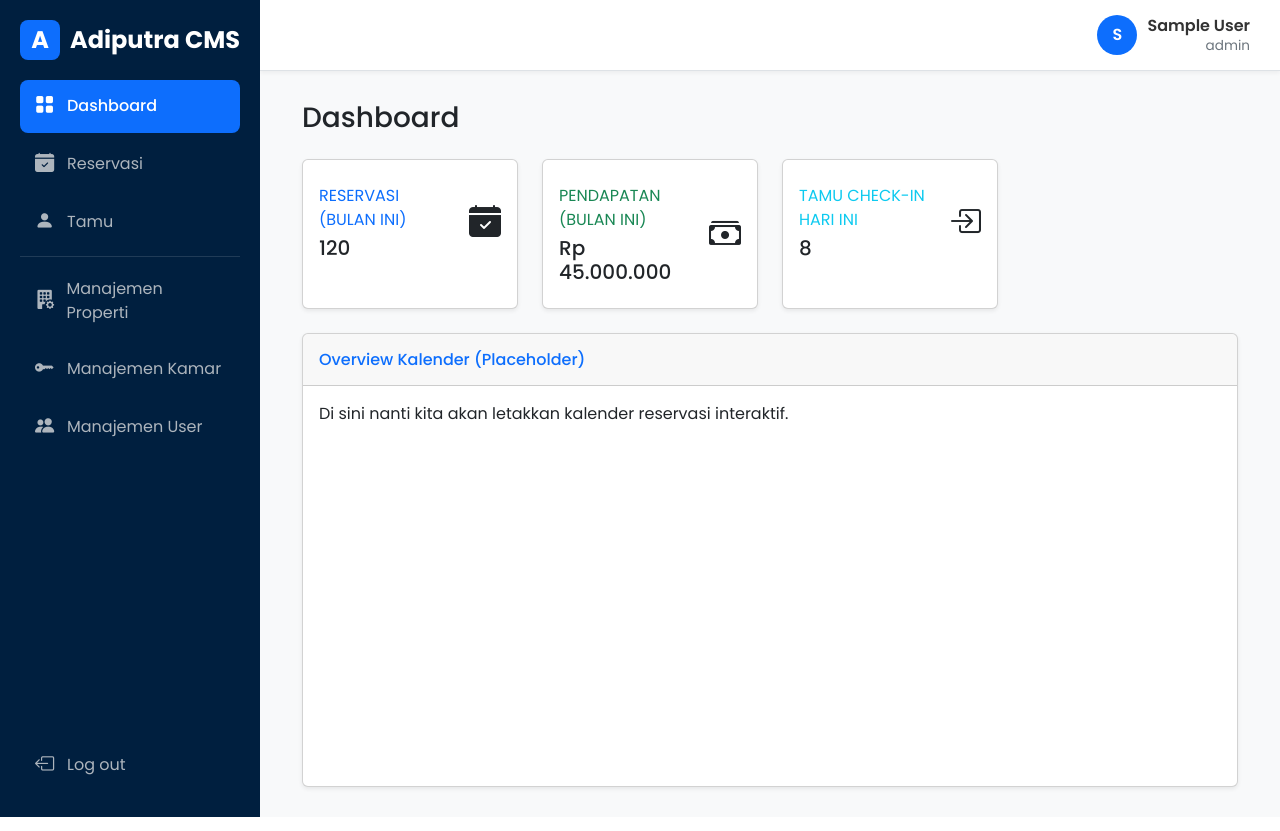
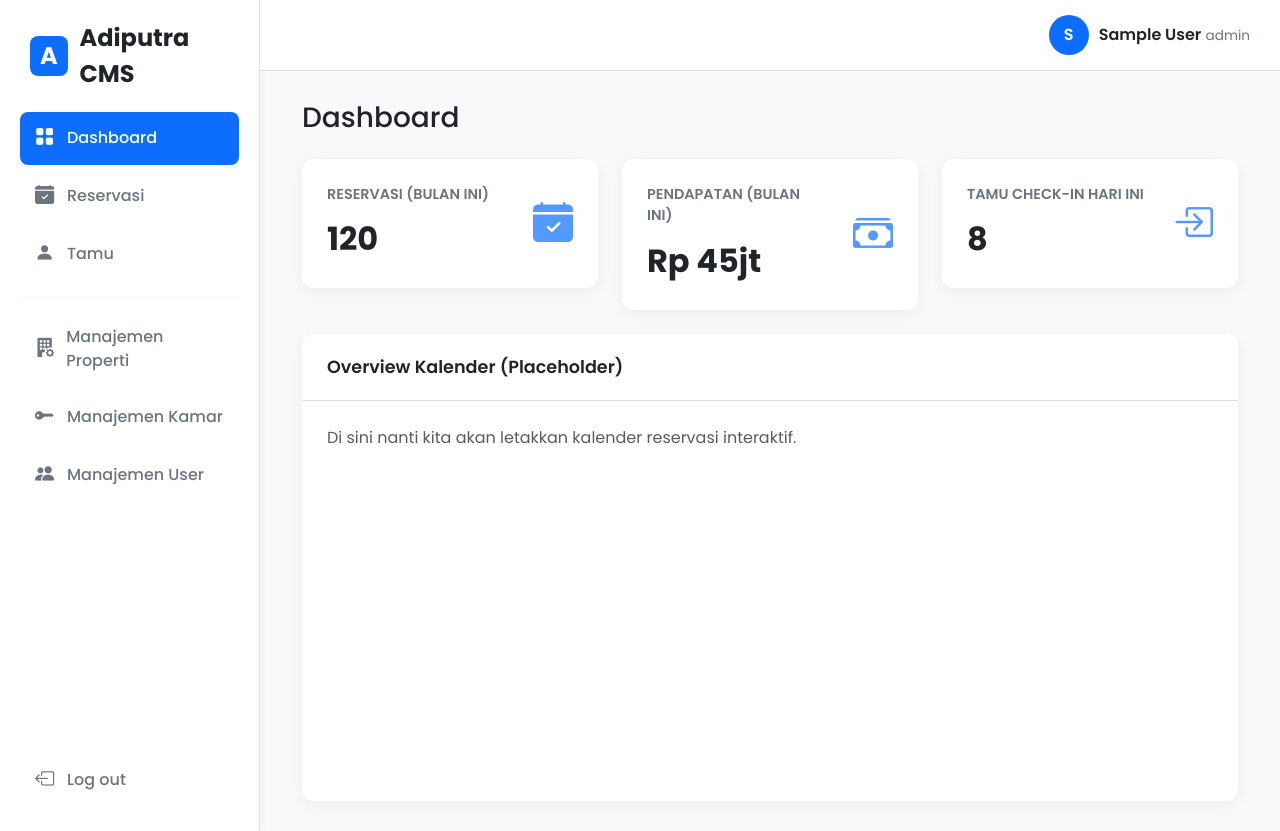
Before and after one commit to riskinurhadi/naretabyrnara, a PHP site: page /homiq/index.php in a window 1280 px wide. Run offline with PHP 8.4, Linux system fonts and the light colour scheme; the visitor is signed in with stand-in values (Sample User, id 1).

Commit message:
modified:   homiq/index.php 	modified:   homiq/layout_header.php

```diff
--- a/homiq/index.php
+++ b/homiq/index.php
@@ -9,57 +9,48 @@ require 'layout_header.php';
 
 <div class="container-fluid">
     <div class="d-flex justify-content-between align-items-center mb-4">
-        <h1 class="h3 mb-0 text-gray-800">Dashboard</h1>
+        <h1 class="h3 mb-0" style="color: var(--brand-dark);">Dashboard</h1>
         </div>
 
     <div class="row">
 
-        <div class="col-xl-3 col-md-6 mb-4">
-            <div class="card border-left-primary shadow-sm h-100 py-2">
-                <div class="card-body">
-                    <div class="row no-gutters align-items-center">
-                        <div class="col mr-2">
-                            <div class="text-xs font-weight-bold text-primary text-uppercase mb-1">
-                                Reservasi (Bulan Ini)</div>
-                            <div class="h5 mb-0 font-weight-bold text-gray-800">120</div>
+        <div class="col-xl-4 col-md-6 mb-4">
+            <div class="stat-card">
+                <div class="row align-items-center">
+                    <div class="col">
+                        <div class="stat-card-title">Reservasi (Bulan Ini)</div>
+                        <div class="stat-card-value">120</div>
                     </div>
                     <div class="col-auto">
-                            <i class="bi bi-calendar-check-fill fs-2 text-gray-300"></i>
-                        </div>
+                        <i class="bi bi-calendar-check-fill stat-card-icon"></i>
                     </div>
                 </div>
             </div>
         </div>
 
-        <div class="col-xl-3 col-md-6 mb-4">
-            <div class="card border-left-success shadow-sm h-100 py-2">
-                <div class="card-body">
-                    <div class="row no-gutters align-items-center">
-                        <div class="col mr-2">
-                            <div class="text-xs font-weight-bold text-success text-uppercase mb-1">
-                                Pendapatan (Bulan Ini)</div>
-                            <div class="h5 mb-0 font-weight-bold text-gray-800">Rp 45.000.000</div>
+        <div class="col-xl-4 col-md-6 mb-4">
+            <div class="stat-card">
+                <div class="row align-items-center">
+                    <div class="col">
+                        <div class="stat-card-title">Pendapatan (Bulan Ini)</div>
+                        <div class="stat-card-value">Rp 45jt</div>
                     </div>
                     <div class="col-auto">
-                            <i class="bi bi-cash-stack fs-2 text-gray-300"></i>
-                        </div>
+                        <i class="bi bi-cash-stack stat-card-icon"></i>
                     </div>
                 </div>
             </div>
         </div>
 
-        <div class="col-xl-3 col-md-6 mb-4">
-            <div class="card border-left-info shadow-sm h-100 py-2">
-                <div class="card-body">
-                    <div class="row no-gutters align-items-center">
-                        <div class="col mr-2">
-                            <div class="text-xs font-weight-bold text-info text-uppercase mb-1">
-                                Tamu Check-in Hari Ini</div>
-                            <div class="h5 mb-0 font-weight-bold text-gray-800">8</div>
+        <div class="col-xl-4 col-md-6 mb-4">
+            <div class="stat-card">
+                <div class="row align-items-center">
+                    <div class="col">
+                        <div class="stat-card-title">Tamu Check-in Hari Ini</div>
+                        <div class="stat-card-value">8</div>
                     </div>
                     <div class="col-auto">
-                            <i class="bi bi-box-arrow-in-right fs-2 text-gray-300"></i>
-                        </div>
+                        <i class="bi bi-box-arrow-in-right stat-card-icon"></i>
                     </div>
                 </div>
             </div>
@@ -69,12 +60,12 @@ require 'layout_header.php';
 
     <div class="row">
         <div class="col-12">
-            <div class="card shadow-sm">
-                <div class="card-header py-3">
-                    <h6 class="m-0 font-weight-bold text-primary">Overview Kalender (Placeholder)</h6>
+            <div class="main-card">
+                <div class="card-header">
+                    Overview Kalender (Placeholder)
                 </div>
                 <div class="card-body" style="min-height: 400px;">
-                    <p>Di sini nanti kita akan letakkan kalender reservasi interaktif.</p>
+                    <p class="text-muted">Di sini nanti kita akan letakkan kalender reservasi interaktif.</p>
                 </div>
             </div>
         </div>
--- a/homiq/layout_header.php
+++ b/homiq/layout_header.php
@@ -1,7 +1,5 @@
 <?php
-// session_start() harus ada di setiap halaman yang menggunakan session
-// Kita akan panggil ini di halaman utamanya (index.php, manajemen_kamar.php)
-// tapi kita siapkan variabelnya di sini.
+// session_start() akan dipanggil di halaman utamanya
 if (!isset($_SESSION['user_id'])) {
     header("Location: login.php");
     exit();
@@ -9,6 +7,7 @@ if (!isset($_SESSION['user_id'])) {
 
 $nama_user = $_SESSION['nama_lengkap'] ?? 'User';
 $role_user = $_SESSION['role'] ?? 'guest';
+$inisial_user = htmlspecialchars(strtoupper(substr($nama_user, 0, 1)));
 
 ?>
 <!DOCTYPE html>
@@ -16,6 +15,7 @@ $role_user = $_SESSION['role'] ?? 'guest';
 <head>
     <meta charset="UTF-8">
     <meta name="viewport" content="width=device-width, initial-scale=1.0">
+
     <link href="https://cdn.jsdelivr.net/npm/bootstrap@5.3.2/dist/css/bootstrap.min.css" rel="stylesheet">
 
     <link rel="stylesheet" href="https://cdn.jsdelivr.net/npm/bootstrap-icons@1.11.3/font/bootstrap-icons.min.css">
@@ -24,13 +24,14 @@ $role_user = $_SESSION['role'] ?? 'guest';
 
     <style>
         :root {
-            /* Warna biru dari gambar referensi (disesuaikan) */
-            --brand-blue: #0d6efd; /* Bootstrap Primary Blue */
-            --sidebar-bg: #001f3f; /* Biru Navy Tua (Mirip Puzzler) */
-            --sidebar-link: #adb5bd;
-            --sidebar-link-active: #ffffff;
-            --sidebar-link-hover: #f8f9fa;
-            --content-bg: #f8f9fa;
+            --brand-blue: #0d6efd; /* Bootstrap Primary Blue (sesuai referensi) */
+            --brand-dark: #212529;
+            --brand-gray: #6c757d;
+            --brand-light-gray: #f8f9fa;
+            --sidebar-bg: #ffffff;
+            --content-bg: #f8f9fa; /* Latar belakang area konten */
+            --card-shadow: 0 4px 15px rgba(0, 0, 0, 0.05);
+            --border-color: #dee2e6;
         }
 
         body {
@@ -40,7 +41,7 @@ $role_user = $_SESSION['role'] ?? 'guest';
             min-height: 100vh;
         }
 
-        /* --- Sidebar --- */
+        /* --- Sidebar (Light Theme) --- */
         .sidebar {
             width: 260px;
             background-color: var(--sidebar-bg);
@@ -48,70 +49,78 @@ $role_user = $_SESSION['role'] ?? 'guest';
             display: flex;
             flex-direction: column;
             flex-shrink: 0;
-            transition: width 0.3s ease;
+            border-right: 1px solid var(--border-color);
+            box-shadow: 0 2px 10px rgba(0, 0, 0, 0.03);
         }
 
         .sidebar-header {
-            text-align: center;
             margin-bottom: 20px;
+            padding-left: 10px; /* Sejajarkan dengan link */
         }
         .sidebar-header .logo {
             font-size: 1.5rem;
             font-weight: 700;
-            color: var(--sidebar-link-active);
+            color: var(--brand-dark); /* Teks logo jadi gelap */
             text-decoration: none;
-            /* Placeholder logo 'A' seperti di login */
             display: flex;
             align-items: center;
-            justify-content: center;
         }
         .sidebar-header .logo .logo-icon {
             width: 40px;
             height: 40px;
             background-color: var(--brand-blue);
+            color: white;
             border-radius: 8px;
             display: inline-flex;
             align-items: center;
             justify-content: center;
             font-size: 1.5rem;
-            margin-right: 10px;
+            margin-right: 12px;
         }
 
         .sidebar-nav {
             list-style: none;
             padding: 0;
             margin: 0;
-            flex-grow: 1; /* Mendorong logout ke bawah */
+            flex-grow: 1;
         }
         .sidebar-nav .nav-item {
             margin-bottom: 5px;
         }
         .sidebar-nav .nav-link {
-            color: var(--sidebar-link);
+            color: var(--brand-gray); /* Teks link jadi abu-abu */
             text-decoration: none;
             padding: 12px 15px;
             display: flex;
             align-items: center;
             border-radius: 8px;
+            font-weight: 500;
             transition: all 0.3s ease;
         }
         .sidebar-nav .nav-link i {
             margin-right: 12px;
             font-size: 1.2rem;
-            width: 20px; /* Jaga alignment icon */
+            width: 20px;
         }
         .sidebar-nav .nav-link:hover {
-            background-color: rgba(255, 255, 255, 0.1);
-            color: var(--sidebar-link-hover);
+            background-color: var(--brand-light-gray); /* Hover abu-abu muda */
+            color: var(--brand-blue); /* Teks hover jadi biru */
         }
         .sidebar-nav .nav-link.active {
-            background-color: var(--brand-blue);
-            color: var(--sidebar-link-active);
+            background-color: var(--brand-blue); /* Latar belakang aktif biru */
+            color: #ffffff; /* Teks aktif putih */
             font-weight: 500;
         }
 
         .sidebar-footer {
             margin-top: auto;
+        }
+        .sidebar-footer .nav-link {
+            color: var(--brand-gray);
+        }
+        .sidebar-footer .nav-link:hover {
+            background-color: #fde2e4; /* Hover merah muda untuk logout */
+            color: #dc3545;
         }
 
         /* --- Main Content --- */
@@ -119,30 +128,28 @@ $role_user = $_SESSION['role'] ?? 'guest';
             flex-grow: 1;
             display: flex;
             flex-direction: column;
-            overflow: auto; /* Untuk scrolling konten */
+            overflow: auto;
         }
 
         /* --- Top Bar (Header) --- */
         .top-bar {
             background-color: #ffffff;
             padding: 15px 30px;
-            border-bottom: 1px solid #dee2e6;
+            border-bottom: 1px solid var(--border-color);
             display: flex;
-            justify-content: flex-end; /* Pindahkan search ke kiri nanti */
+            justify-content: flex-end;
             align-items: center;
-            box-shadow: 0 2px 4px rgba(0, 0, 0, 0.05);
+            /* box-shadow: 0 2px 4px rgba(0, 0, 0, 0.05); */
         }
 
-        .user-profile .dropdown-toggle::after {
-            display: none; /* Sembunyikan panah default */
-        }
+        .user-profile .dropdown-toggle::after { display: none; }
         .user-profile .user-avatar {
             width: 40px;
             height: 40px;
             border-radius: 50%;
             margin-right: 10px;
             object-fit: cover;
-            background-color: var(--brand-blue); /* Placeholder avatar */
+            background-color: var(--brand-blue);
             color: white;
             display: inline-flex;
             align-items: center;
@@ -155,15 +162,15 @@ $role_user = $_SESSION['role'] ?? 'guest';
         }
         .user-profile .user-name {
             font-weight: 600;
-            color: #333;
+            color: var(--brand-dark);
         }
         .user-profile .user-role {
             font-size: 0.85rem;
-            color: #6c757d;
+            color: var(--brand-gray);
         }
         .dropdown-menu-end {
             border-radius: 8px;
-            box-shadow: 0 4px 15px rgba(0, 0, 0, 0.1);
+            box-shadow: var(--card-shadow);
             border: none;
         }
 
@@ -173,7 +180,7 @@ $role_user = $_SESSION['role'] ?? 'guest';
             flex-grow: 1;
         }
 
-        /* Style untuk Tombol Biru (Add New) */
+        /* --- Tombol --- */
         .btn-brand {
             background-color: var(--brand-blue);
             border-color: var(--brand-blue);
@@ -189,54 +196,55 @@ $role_user = $_SESSION['role'] ?? 'guest';
             color: #fff;
         }
 
-        /* Style untuk Tabel (dari referensi) */
-        .card-table {
+        /* --- Style Kartu Dashboard (BARU) --- */
+        .stat-card {
+            background-color: #ffffff;
+            border: none;
+            border-radius: 12px; /* Lebih rounded */
+            box-shadow: var(--card-shadow);
+            padding: 25px;
+            transition: transform 0.2s ease, box-shadow 0.2s ease;
+        }
+        .stat-card:hover {
+            transform: translateY(-3px);
+            box-shadow: 0 8px 20px rgba(0, 0, 0, 0.07);
+        }
+        .stat-card-title {
+            font-size: 0.9rem;
+            font-weight: 600;
+            color: var(--brand-gray);
+            text-transform: uppercase;
+            margin-bottom: 10px;
+        }
+        .stat-card-value {
+            font-size: 2rem;
+            font-weight: 700;
+            color: var(--brand-dark);
+        }
+        .stat-card-icon {
+            font-size: 2.5rem;
+            color: var(--brand-blue);
+            opacity: 0.7;
+        }
+
+        /* --- Style Kartu Konten Utama (BARU) --- */
+        .main-card {
+            background-color: #ffffff;
             border: none;
             border-radius: 12px;
-            box-shadow: 0 4px 15px rgba(0, 0, 0, 0.05);
-            overflow: hidden; /* Penting untuk border-radius tabel */
+            box-shadow: var(--card-shadow);
+            overflow: hidden; /* Penting untuk tabel/header */
         }
-        .table {
-            margin-bottom: 0; /* Hapus margin bawah default */
+        .main-card .card-header {
+            background-color: #ffffff;
+            border-bottom: 1px solid var(--border-color);
+            padding: 20px 25px;
+            font-weight: 600;
+            font-size: 1.1rem;
+            color: var(--brand-dark);
         }
-        .table thead th {
-            background-color: #f8f9fa; /* Header tabel abu-abu muda */
-            border-bottom: 2px solid #dee2e6;
-            font-weight: 600;
-            color: #495057;
-            vertical-align: middle;
-            font-size: 0.9rem;
-            text-transform: uppercase;
-        }
-        .table tbody td {
-            vertical-align: middle;
-            color: #333;
-            font-weight: 500;
-        }
-        .table tbody tr:hover {
-            background-color: #f0f7ff; /* Hover biru muda */
-        }
-
-        /* Style untuk Status (Pending, Active, dll) */
-        .status-badge {
-            display: inline-block;
-            padding: 5px 12px;
-            font-size: 0.8rem;
-            font-weight: 600;
-            border-radius: 20px;
-            letter-spacing: 0.5px;
-        }
-        .status-badge-active {
-            background-color: #e6f7f0;
-            color: #198754;
-        }
-        .status-badge-pending {
-            background-color: #fffbeb;
-            color: #ffc107;
-        }
-        .status-badge-inactive {
-            background-color: #f8d7da;
-            color: #dc3545;
+        .main-card .card-body {
+            padding: 25px;
         }
 
     </style>
@@ -253,8 +261,7 @@ $role_user = $_SESSION['role'] ?? 'guest';
 
         <ul class="sidebar-nav">
             <li class="nav-item">
-                <a class="nav-link active" href="index.php">
-                    <i class="bi bi-grid-fill"></i>
+                <a class="nav-link" href="index.php"> <i class="bi bi-grid-fill"></i>
                     <span>Dashboard</span>
                 </a>
             </li>
@@ -272,7 +279,7 @@ $role_user = $_SESSION['role'] ?? 'guest';
             </li>
 
             <?php if ($role_user == 'admin'): ?>
-                <hr class="text-white-50 my-2">
+                <hr class_ ="my-2" style="border-color: #e9ecef;">
                 <li class="nav-item">
                     <a class="nav-link" href="#">
                         <i class="bi bi-building-fill-gear"></i>
@@ -280,8 +287,7 @@ $role_user = $_SESSION['role'] ?? 'guest';
                     </a>
                 </li>
                 <li class="nav-item">
-                    <a class="nav-link" href="#">
-                        <i class="bi bi-key-fill"></i>
+                    <a class="nav-link" href="manajemen_kamar.php"> <i class="bi bi-key-fill"></i>
                         <span>Manajemen Kamar</span>
                     </a>
                 </li>
@@ -314,10 +320,10 @@ $role_user = $_SESSION['role'] ?? 'guest';
                     <a class="nav-link dropdown-toggle" href="#" id="userDropdown" role="button" data-bs-toggle="dropdown" aria-expanded="false">
                         <div class="d-flex align-items-center">
                             <div class="user-avatar">
-                                <?php echo htmlspecialchars(strtoupper(substr($nama_user, 0, 1))); ?>
+                                <?php echo $inisial_user; ?>
                             </div>
                             <div class="user-info d-none d-md-block">
-                                <span class="user-name"><?php echo htmlspecialchars($nama_user); ?></span><br>
+                                <span class="user-name"><?php echo htmlspecialchars($nama_user); ?></span>
                                 <span class="user-role"><?php echo htmlspecialchars($role_user); ?></span>
                             </div>
                         </div>
```
Lines whose indentation alone changed are shown as unchanged.
